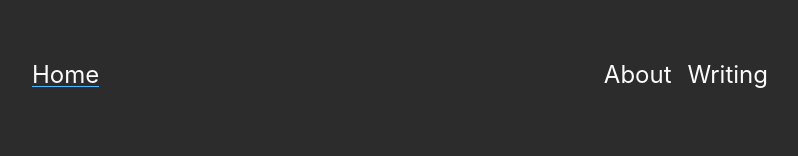
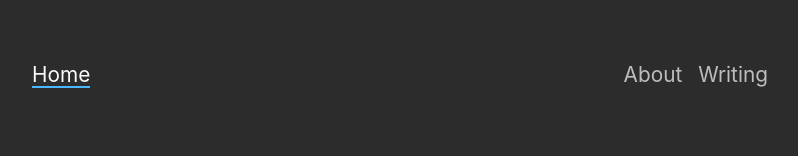
Before and after one commit to eneskutlay/next-notion-blog, a Next.js app: page / in a window 1280 px wide. Shown: the top 156 px of the page, without its empty margins (240-1038 px from the left). Built offline with nearby package versions, Linux system fonts and the light colour scheme.

Commit message:
resize and styling

```diff
--- a/components/Navbar.module.css
+++ b/components/Navbar.module.css
@@ -1,5 +1,5 @@
 .navbar {
-  margin-top: 34px;
+  margin-top: 32px;
   margin-bottom: 32px;
   display: flex;
   justify-content: space-between;
@@ -8,21 +8,28 @@
 
 .about {
   margin: 1.1rem;
+  opacity: 0.7;
 }
 
 .writing {
   margin: 1.1rem 0;
+  opacity: 0.7;
+}
+
+.navbar a:hover {
+  opacity: 0.9;
 }
 
 .activeLinks {
-  border-bottom: 1px solid #4bb7ff;
+  border-bottom: 2px solid #4bb7ff;
+  opacity: 1;
 }
 
-@media only screen and (min-width: 780px) {
+@media only screen and (min-width: 650px) {
   .navbar {
     margin-top: 64px;
     margin-bottom: 64px;
-    font-size: 1.5rem;
+    font-size: 1.3rem;
     line-height: 1.4rem;
   }
   .about {
--- a/styles/Writing.module.css
+++ b/styles/Writing.module.css
@@ -23,7 +23,7 @@
 }
 
 
-@media only screen and (min-width: 780px) {
+@media only screen and (min-width: 650px) {
   .root {
     font-size: 1.2rem;
   }
--- a/styles/globals.css
+++ b/styles/globals.css
@@ -4,10 +4,9 @@ body {
   margin: 0;
   font-family: -apple-system, BlinkMacSystemFont, Segoe UI, Roboto, Oxygen,
     Ubuntu, Cantarell, Fira Sans, Droid Sans, Helvetica Neue, sans-serif;
-  background-color: #2c2c2c;
+    background-color: #2c2c2c;
   width: 100vw;
-
-  }
+}
 
 a {
   color: inherit;
@@ -16,4 +15,5 @@ a {
 
 * {
   box-sizing: border-box;
+
 }
```
Also changed, not shown: styles/Home.module.css (+34 -1 lines).
